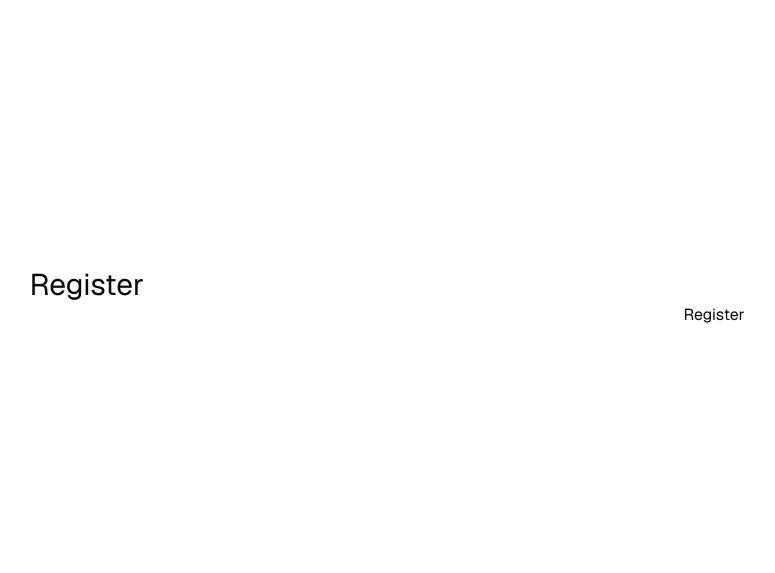
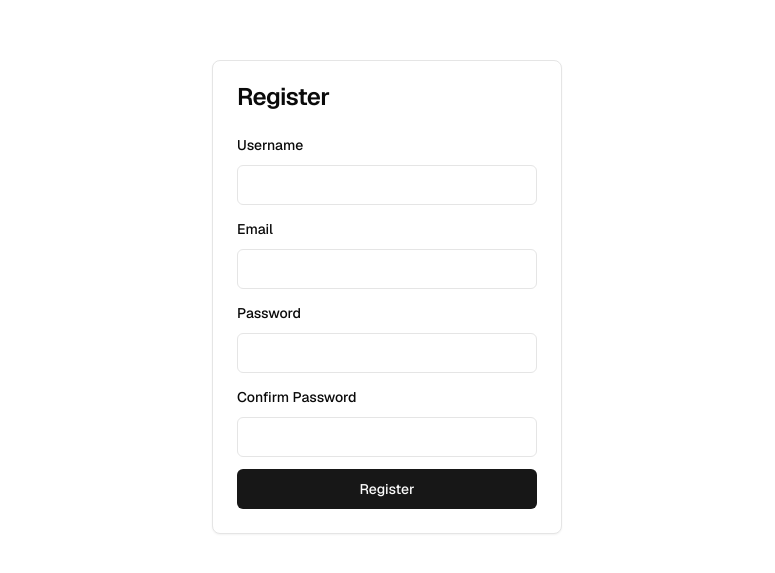
Before and after one commit to aakashkcx/twitter, a Next.js app: page /register in a window 1280 px wide. Shown: the part 103-676 px from the top of the page, without its empty margins (253-1028 px from the left). Built offline with nearby package versions, Linux system fonts and the light colour scheme.

Commit message:
add login register - add server actions - add form schemas

```diff
--- /dev/null
+++ b/src/app/(auth)/login/actions.ts
@@ -0,0 +1,31 @@
+"use server";
+
+import bcrypt from "bcrypt";
+import { eq } from "drizzle-orm";
+import { redirect } from "next/navigation";
+import { z } from "zod";
+
+import { db } from "@/db";
+import { usersTable } from "@/db/schema";
+
+import { loginSchema } from "./schema";
+
+export async function onLoginSubmit(values: z.infer<typeof loginSchema>) {
+  const { success, data } = loginSchema.safeParse(values);
+
+  if (!success) return { error: true };
+
+  const user = await db.query.usersTable.findFirst({
+    where: eq(usersTable.username, data.username),
+  });
+
+  if (!user) return { error: true };
+
+  const result = await bcrypt.compare(data.password, user.hash);
+
+  if (!result) return { error: true };
+
+  console.log(user);
+
+  redirect("/");
+}
--- /dev/null
+++ b/src/app/(auth)/login/form.tsx
@@ -0,0 +1,73 @@
+"use client";
+
+import { zodResolver } from "@hookform/resolvers/zod";
+import { useForm } from "react-hook-form";
+import { z } from "zod";
+
+import { Button } from "@/components/ui/button";
+import {
+  Form,
+  FormControl,
+  FormField,
+  FormItem,
+  FormLabel,
+  FormMessage,
+} from "@/components/ui/form";
+import { Input } from "@/components/ui/input";
+
+import { onLoginSubmit } from "./actions";
+import { loginSchema } from "./schema";
+
+export function LoginForm() {
+  const form = useForm<z.infer<typeof loginSchema>>({
+    resolver: zodResolver(loginSchema),
+  });
+
+  async function onSubmit(values: z.infer<typeof loginSchema>) {
+    const res = await onLoginSubmit(values);
+    if (res.error)
+      form.setError("root", { message: "There was a problem logging in." });
+  }
+
+  return (
+    <Form {...form}>
+      <form
+        onSubmit={form.handleSubmit(onSubmit)}
+        className="flex gap-3 flex-col"
+      >
+        <FormField
+          control={form.control}
+          name="username"
+          render={({ field }) => (
+            <FormItem>
+              <FormLabel>Username</FormLabel>
+              <FormControl>
+                <Input {...field} />
+              </FormControl>
+              <FormMessage />
+            </FormItem>
+          )}
+        />
+        <FormField
+          control={form.control}
+          name="password"
+          render={({ field }) => (
+            <FormItem>
+              <FormLabel>Password</FormLabel>
+              <FormControl>
+                <Input type="password" {...field} />
+              </FormControl>
+              <FormMessage />
+            </FormItem>
+          )}
+        />
+        {form.formState.errors.root && (
+          <p className="text-sm text-destructive">
+            {form.formState.errors.root.message}
+          </p>
+        )}
+        <Button type="submit">Login</Button>
+      </form>
+    </Form>
+  );
+}
--- a/src/app/(auth)/login/page.tsx
+++ b/src/app/(auth)/login/page.tsx
@@ -1,12 +1,16 @@
+import { Card, CardContent, CardHeader, CardTitle } from "@/components/ui/card";
+
+import { LoginForm } from "./form";
+
 export default function LoginPage() {
   return (
-    <div className="">
-      <h1 className="text-3xl">Login</h1>
-      <form>
-        <input type="text" name="username" />
-        <input type="password" name="password" />
-        <button type="submit">Login</button>
-      </form>
-    </div>
+    <Card className="w-[350px]">
+      <CardHeader>
+        <CardTitle>Login</CardTitle>
+      </CardHeader>
+      <CardContent>
+        <LoginForm />
+      </CardContent>
+    </Card>
   );
 }
--- /dev/null
+++ b/src/app/(auth)/login/schema.ts
@@ -0,0 +1,10 @@
+import { z } from "zod";
+
+export const loginSchema = z.object({
+  username: z
+    .string()
+    .min(3, { message: "Username must be at least 3 characters." }),
+  password: z
+    .string()
+    .min(3, { message: "Password must be at least 3 characters." }),
+});
--- /dev/null
+++ b/src/app/(auth)/register/actions.ts
@@ -0,0 +1,31 @@
+"use server";
+
+import "dotenv/config";
+
+import bcrypt from "bcrypt";
+import { redirect } from "next/navigation";
+import { z } from "zod";
+
+import { db } from "@/db";
+import { usersTable } from "@/db/schema";
+
+import { registerSchema } from "./schema";
+
+const BCRYPT_COST = parseInt(process.env.BCRYPT_COST!);
+
+export async function onRegisterSubmit(values: z.infer<typeof registerSchema>) {
+  const { success, data } = registerSchema.safeParse(values);
+
+  if (!success) return { error: true };
+
+  const hash = await bcrypt.hash(data.password, BCRYPT_COST);
+
+  const user = await db
+    .insert(usersTable)
+    .values({ ...data, hash })
+    .returning();
+
+  console.log(user);
+
+  redirect("/");
+}
--- /dev/null
+++ b/src/app/(auth)/register/form.tsx
@@ -0,0 +1,99 @@
+"use client";
+
+import { zodResolver } from "@hookform/resolvers/zod";
+import { useForm } from "react-hook-form";
+import { z } from "zod";
+
+import { Button } from "@/components/ui/button";
+import {
+  Form,
+  FormControl,
+  FormField,
+  FormItem,
+  FormLabel,
+  FormMessage,
+} from "@/components/ui/form";
+import { Input } from "@/components/ui/input";
+
+import { onRegisterSubmit } from "./actions";
+import { registerSchema } from "./schema";
+
+export function RegisterForm() {
+  const form = useForm<z.infer<typeof registerSchema>>({
+    resolver: zodResolver(registerSchema),
+  });
+
+  async function onSubmit(values: z.infer<typeof registerSchema>) {
+    const res = await onRegisterSubmit(values);
+    if (res.error)
+      form.setError("root", { message: "There was a problem registering." });
+  }
+
+  return (
+    <Form {...form}>
+      <form
+        onSubmit={form.handleSubmit(onSubmit)}
+        className="flex gap-3 flex-col"
+      >
+        <FormField
+          control={form.control}
+          name="username"
+          render={({ field }) => (
+            <FormItem>
+              <FormLabel>Username</FormLabel>
+              <FormControl>
+                <Input {...field} />
+              </FormControl>
+              <FormMessage />
+            </FormItem>
+          )}
+        />
+        <FormField
+          control={form.control}
+          name="email"
+          render={({ field }) => (
+            <FormItem>
+              <FormLabel>Email</FormLabel>
+              <FormControl>
+                <Input type="email" {...field} />
+              </FormControl>
+              <FormMessage />
+            </FormItem>
+          )}
+        />
+        <FormField
+          control={form.control}
+          name="password"
+          render={({ field }) => (
+            <FormItem>
+              <FormLabel>Password</FormLabel>
+              <FormControl>
+                <Input type="password" {...field} />
+              </FormControl>
+              <FormMessage />
+            </FormItem>
+          )}
+        />
+        <FormField
+          control={form.control}
+          name="confirm"
+          render={({ field }) => (
+            <FormItem>
+              <FormLabel>Confirm Password</FormLabel>
+              <FormControl>
+                <Input type="password" {...field} />
+              </FormControl>
+              <FormMessage />
+            </FormItem>
+          )}
+        />
+        {form.formState.errors.root && (
+          <p className="text-sm text-destructive">
+            {form.formState.errors.root.message}
+          </p>
+        )}
+        <Button type="submit">Register</Button>
+      </form>
+    </Form>
+  );
+}
--- a/src/app/(auth)/register/page.tsx
+++ b/src/app/(auth)/register/page.tsx
@@ -1,13 +1,16 @@
+import { Card, CardContent, CardHeader, CardTitle } from "@/components/ui/card";
+
+import { RegisterForm } from "./form";
+
 export default function RegisterPage() {
   return (
-    <div className="">
-      <h1 className="text-3xl">Register</h1>
-      <form>
-        <input type="text" name="username" />
-        <input type="email" name="email" />
-        <input type="password" name="password" />
-        <button type="submit">Register</button>
-      </form>
-    </div>
+    <Card className="w-[350px]">
+      <CardHeader>
+        <CardTitle>Register</CardTitle>
+      </CardHeader>
+      <CardContent>
+        <RegisterForm />
+      </CardContent>
+    </Card>
   );
 }
--- /dev/null
+++ b/src/app/(auth)/register/schema.ts
@@ -0,0 +1,17 @@
+import { z } from "zod";
+
+export const registerSchema = z
+  .object({
+    username: z
+      .string()
+      .min(3, { message: "Username must be at least 3 characters." }),
+    email: z.string().email(),
+    password: z
+      .string()
+      .min(3, { message: "Password must be at least 3 characters." }),
+    confirm: z.string(),
+  })
+  .refine((data) => data.password === data.confirm, {
+    message: "Passwords do not match.",
+    path: ["confirm"],
+  });
```
